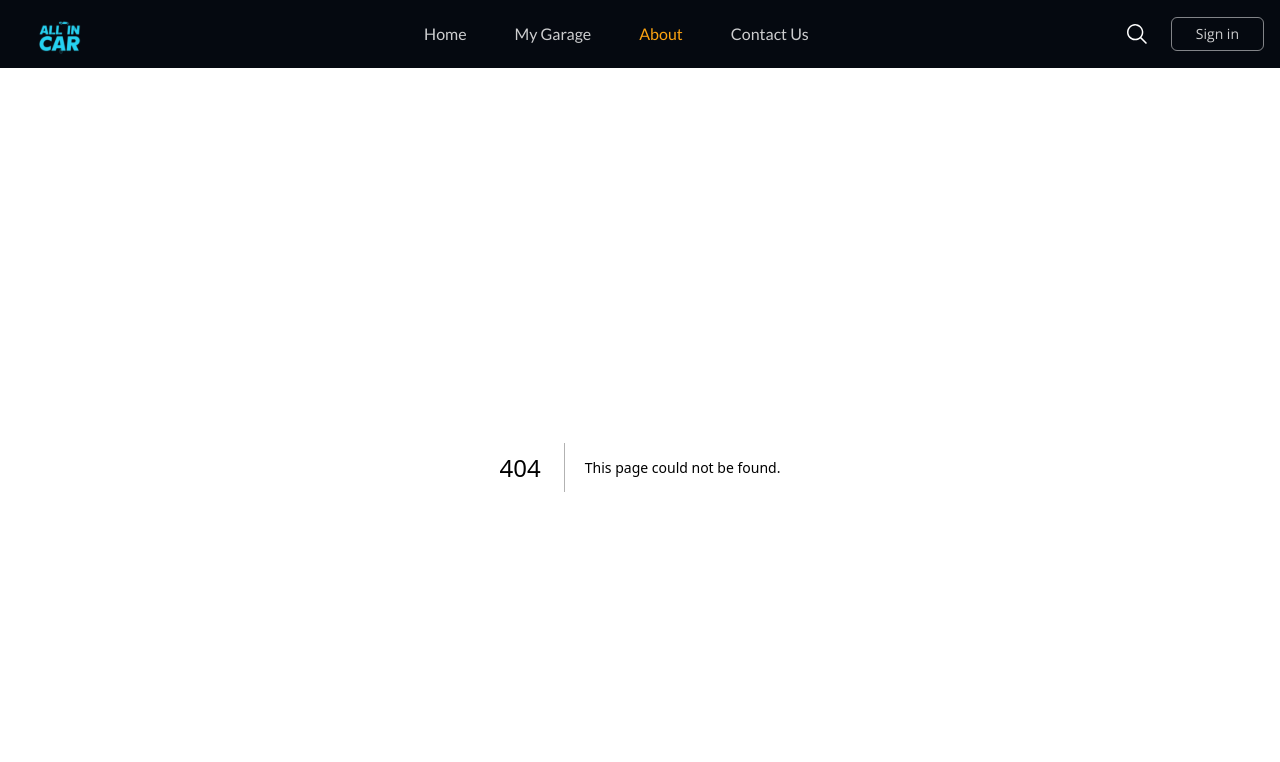
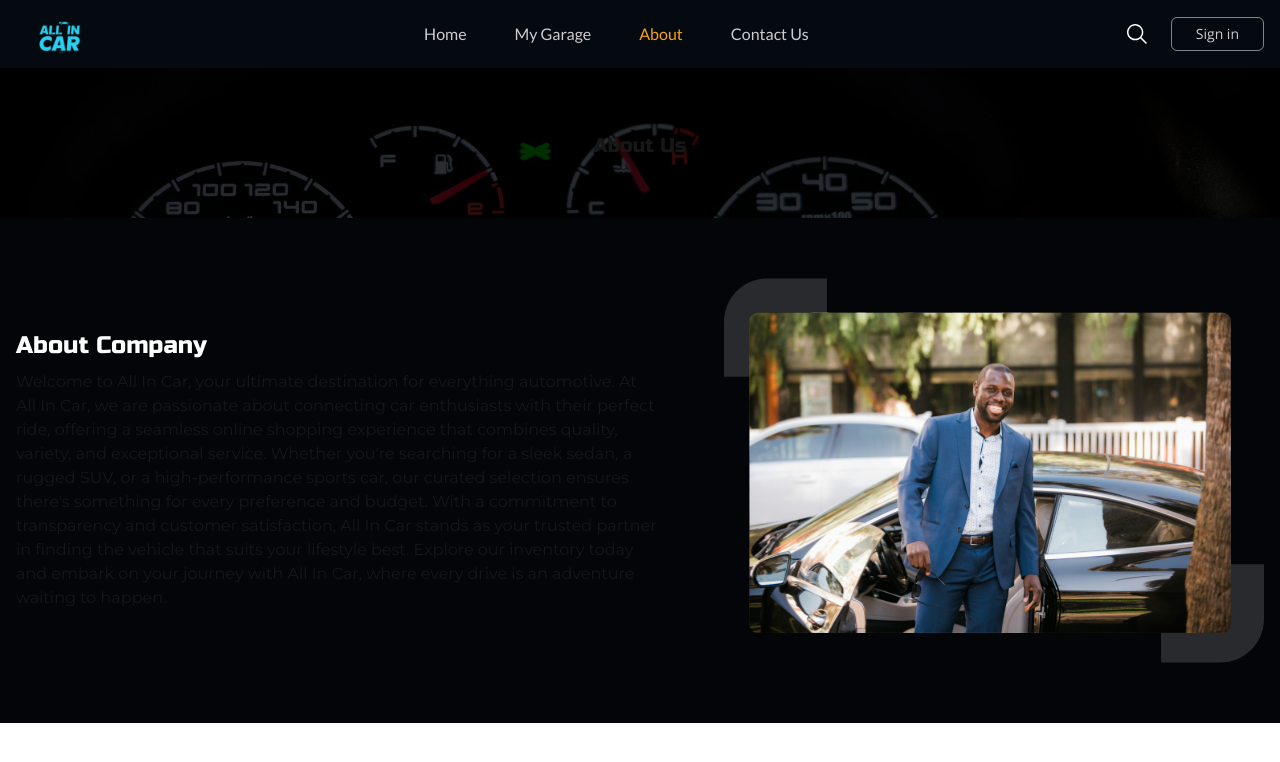
Before and after one commit to pringlescaster/All-in-cars-client, a Next.js app: page /about in a window 1280 px wide. Before the commit this address had no page. Shown: the top 762 px of the page. Built offline with nearby package versions, Linux system fonts and the light colour scheme.

Commit message:
working on the about screen

```diff
--- /dev/null
+++ b/app/about/Component/firstSection.js
@@ -0,0 +1,17 @@
+import React from 'react'
+import aboutImage from "../../../public/aboutUsbg.png"
+
+
+function firstSection() {
+  return (
+    <div className=' h-[150px] bg-cover bg-center  w-full'
+    style={{
+        backgroundImage: `url("/aboutUsbg.png")`
+    }}
+    >
+      <h1 className='font-russo text-center pt-16 md:text-lg lg:text-xl text-base '>About Us</h1>
+    </div>
+  )
+}
+
+export default firstSection
--- /dev/null
+++ b/app/about/Component/secondSection.js
@@ -0,0 +1,17 @@
+import React from "react";
+import Image from "next/image";
+import AboutImg from "../../../public/aboutImg.svg";
+
+function secondSection() {
+  return (
+    <div className="bg-[#030508] px-4 py-[60px] flex flex-col lg:flex lg:flex-row lg:justify-between gap-x-16 gap-y-[24px] justify-center items-center">
+      <div className="grid gap-y-[8px]">
+        <h1 className="font-normal text-white lg:text-left text-center text-lg font-russo md:text-2xl">About Company</h1>
+        <p className="font-montserrat text-sm md:text-base lg:text-left font-light text-center ">Welcome to All In Car, your ultimate destination for everything automotive. At All In Car, we are passionate about connecting car enthusiasts with their perfect ride, offering a seamless online shopping experience that combines quality, variety, and exceptional service. Whether you're searching for a sleek sedan, a rugged SUV, or a high-performance sports car, our curated selection ensures there's something for every preference and budget. With a commitment to transparency and customer satisfaction, All In Car stands as your trusted partner in finding the vehicle that suits your lifestyle best. Explore our inventory today and embark on your journey with All In Car, where every drive is an adventure waiting to happen.</p>
+      </div>
+      <Image src={AboutImg} className=" lg:w-[540px]" alt="aboutImage" />
+    </div>
+  );
+}
+
+export default secondSection;
--- /dev/null
+++ b/app/about/Component/thirdSection.js
@@ -0,0 +1,21 @@
+import React from 'react'
+
+function thirdSection() {
+  return (
+    <div className='bg-[#030508]/8 hidden lg:flex justify-between'>
+        <div className='grid justify-center items-center text-center'>
+        <h1 className='font-semibold text-[32px] text-white font-openSans'>2024</h1>
+        <h1 className='font-semibold text-[14px] text-[#F4F4F4] font-openSans'>Founded</h1>
+        </div>
+
+        <div className='grid justify-center items-center text-center'>
+        <h1 className='font-semibold text-[32px] text-white font-openSans'>150+</h1>
+        <h1 className='font-semibold text-[14px] text-[#F4F4F4] font-openSans'>Employees</h1>
+        </div>
+
+
+    </div>
+  )
+}
+
+export default thirdSection
--- /dev/null
+++ b/app/about/page.js
@@ -0,0 +1,17 @@
+import React from 'react';
+import FirstSection from './Component/firstSection';
+import SecondSection from './Component/secondSection';
+import ThirdSection from './Component/thirdSection';
+
+
+function page() {
+  return (
+    <div>
+    <FirstSection />
+    <SecondSection />
+    <ThirdSection />
+    </div>
+  )
+}
+
+export default page
```
Also changed, not shown: public/aboutImg.svg (added), public/aboutUsbg.png (added).
